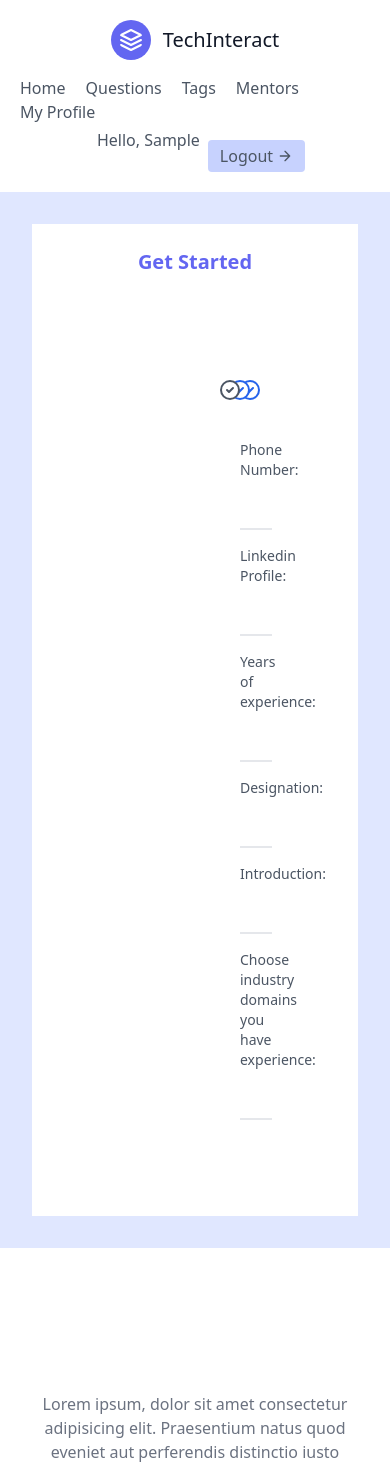
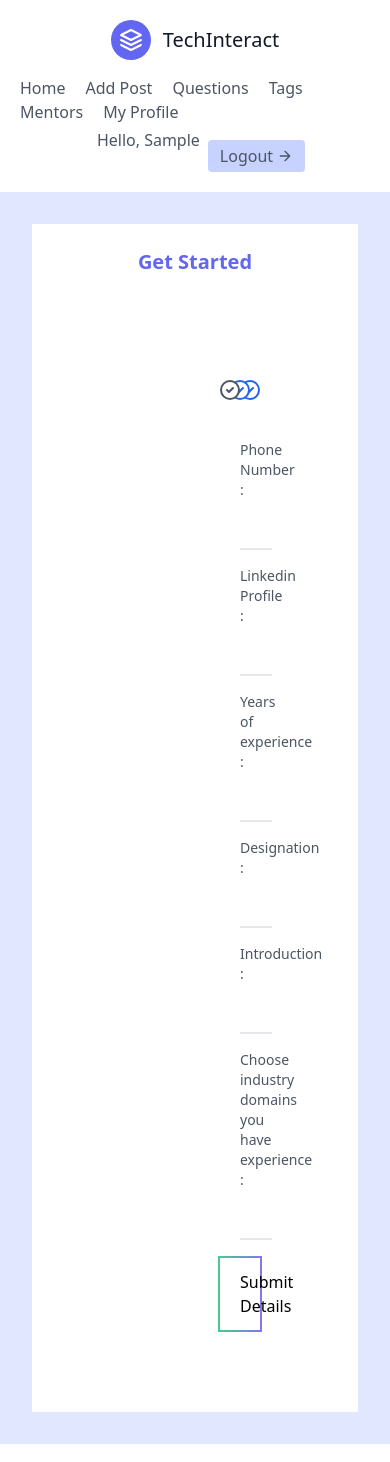
Before and after one commit to avnishbharadva/techinteract, a Django app: page /become-mentor in a window 390 px wide; the page is wider, and only the part inside the window is pictured. Shown: the top 1462 px of that part. Run offline with Django 4.2, Linux system fonts and the light colour scheme; the visitor is signed in with stand-in values (Sample User, id 1); some libraries are stand-ins or nearby versions.

Commit message:
mentor form completed

```diff
--- a/adminpanel/urls.py
+++ b/adminpanel/urls.py
@@ -4,7 +4,7 @@
 
 urlpatterns = [
     path('', views.index, name="index"),
-    path('profile', views.profile, name="profile"),
+    path('admin-profile', views.admin_profile, name="admin_profile"),
     path('table', views.table, name="table"),
     path('addtag', views.addtag, name="addtag"),
 ]
--- a/adminpanel/views.py
+++ b/adminpanel/views.py
@@ -7,7 +7,7 @@
 
     return render(request, 'adminindex.html')
 
-def profile(request):
+def admin_profile(request):
 
     return render(request, 'adminprofile.html')
 
--- a/main/urls.py
+++ b/main/urls.py
@@ -15,4 +15,5 @@
     path('profile', views.profile, name='profile'),
     path('user_points/<int:user_id>/<int:question_id>/<int:res_id>', views.user_points, name='user_points'),
     path('become-mentor', views.become_mentor, name='become_mentor'),
+    path('add_mentor_detail', views.add_mentor_detail, name="add_mentor_detail"),
 ]
--- a/main/views.py
+++ b/main/views.py
@@ -1,6 +1,6 @@
 from django.shortcuts import render,redirect,get_object_or_404
 from django.contrib import messages
-from .models import Users,Query,Response
+from .models import *
 from adminpanel.models import Tag
 from django.contrib.auth.models import User
 # from django.contrib.auth import authenticate,login,logout
@@ -9,7 +9,8 @@
 
 def index(request):
 
-    queries = Query.objects.select_related('tag','user').all()[:6]
+    # queries = Query.objects.select_related('tag','user').all()[:6]
+    queries = Query.objects.select_related('tag','user').order_by('-created_at')[:6]
     return render(request, 'index.html', {'queries':queries})
 
 def register(request):
@@ -120,20 +121,23 @@
 def add_response(request):
 
     if request.method == 'POST':
-        user = request.user.id
+        user_id = request.user.id
         query = request.POST['query']
         response = request.POST['response']
         query_id = request.POST['query']
         query = Query.objects.get(id=query_id)
         # print(user)
+        user = Users.objects.get(id=user_id)
+        old_response_counter = user.total_response
+        new_response_counter = old_response_counter + 1
+        user.total_response = new_response_counter
+        user.save()
         # print(query)
-        res = Response.objects.create(user_id=user,query_id=query.id,response=response)
+        res = Response.objects.create(user_id=user_id,query_id=query.id,response=response)
         # print(res)
         return redirect(f'/question/{query_id}')
     else:
         print("Nothing")
-        # tags = Tag.objects.all()
-        # return render(request, 'add_post.html',{'tags':tags})
 
 def profile(request):
 
@@ -152,7 +156,27 @@
         response.is_verified = True
         user.save()
         response.save()
+
     return redirect(f'/question/{question_id}')
 
 def become_mentor(request):
     return render(request, 'mentor_form.html')
+
+def add_mentor_detail(request):
+
+    if request.method == 'POST':
+        user_id = request.user.id
+        phone_number = request.POST['phone_number']
+        linkedin_profile = request.POST['linkedin_profile']
+        experience = request.POST['experience']
+        designation = request.POST['designation']
+        introduction = request.POST['introduction']
+        domains = request.POST['domains']
+
+        mentor = Mentor.objects.create(user_id=user_id,phone_number=phone_number,linkedin_profile=linkedin_profile,experience=experience,designation=designation,introduction=introduction,domains=domains)
+
+        user = Users.objects.get(id=user_id)
+        user.is_mentor = True
+        user.save()
+
+        return redirect('profile')
--- a/templates/base.html
+++ b/templates/base.html
@@ -19,6 +19,11 @@
       <div class="container mx-auto flex flex-wrap p-5 flex-col md:flex-row items-center sticky">
         <nav class="flex lg:w-2/5 flex-wrap items-center text-base md:ml-auto">
           <a class="mr-5 hover:text-gray-900" href="/">Home</a>
+
+          {% if user.is_authenticated %}
+            <a class="mr-5 hover:text-gray-900" href="/add-post">Add Post</a>
+          {% endif %}
+
           <a class="mr-5 hover:text-gray-900" href="/questions">Questions</a>
           <a class="mr-5 hover:text-gray-900" href="/tags">Tags</a>
           <a class="mr-5 hover:text-gray-900">Mentors</a>
--- a/templates/index.html
+++ b/templates/index.html
@@ -97,11 +97,11 @@
 
             <div class="mt-4 flex flex-wrap gap-1">
               <span class="whitespace-nowrap rounded-full bg-purple-100 px-2.5 py-0.5 text-xs text-purple-600">
-                {{query.user.username}}
+                By : {{query.user.username}}
               </span>
 
               <span class="whitespace-nowrap rounded-full bg-purple-100 px-2.5 py-0.5 text-xs text-purple-600">
-                {{query.tag.tag_name}}
+                Tag : {{query.tag.tag_name}}
               </span>
             </div>
           </div>
--- a/templates/mentor_form.html
+++ b/templates/mentor_form.html
@@ -1,6 +1,22 @@
 {% extends 'base.html' %}
 
 {% block content %}
+
+<style>
+    .gradient-border {
+      /* background: linear-gradient(to right, #ff7e5f, #feb47b); */
+      border: 2px solid transparent;
+      color: #000;
+      border-radius: 4px;
+      border-image: linear-gradient(to right, #48CB90, #8675ED);
+      border-image-slice: 1;
+    }
+
+    .gradient-border:hover {
+      background: #6575F1;
+      color: #fff;
+    }
+  </style>
 
 <div class="p-8 bg-indigo-100 ">
     <div class="container bg-white p-4">
@@ -75,38 +91,44 @@
                 </div>
             </div>
 
-            <form action="" method="post" class="mt-12">
+            <form action="add_mentor_detail" method="post" class="mt-12">
                 {% csrf_token %}
                 <div class="mb-4">
-                    <label for="name" class="block text-gray-600 text-sm font-medium mb-2">Phone Number:</label>
-                    <input type="text" id="name" name="query" required
+                    <label for="phone_number" class="block text-gray-600 text-sm font-medium mb-2">Phone Number : </label>
+                    <input type="text" id="phone_number" name="phone_number" required
                            class="w-full px-4 py-2 border-b-2 focus:outline-none focus:border-indigo-600" autocomplete="off">
                 </div>
                 <div class="mb-4">
-                    <label for="name" class="block text-gray-600 text-sm font-medium mb-2">Linkedin Profile:</label>
-                    <input type="text" id="name" name="query" required
+                    <label for="linkedin_profile" class="block text-gray-600 text-sm font-medium mb-2">Linkedin Profile : </label>
+                    <input type="text" id="linkedin_profile" name="linkedin_profile" required
                            class="w-full px-4 py-2 border-b-2 focus:outline-none focus:border-indigo-600" autocomplete="off">
                 </div>
                 <div class="mb-4">
-                    <label for="name" class="block text-gray-600 text-sm font-medium mb-2">Years of experience:</label>
-                    <input type="text" id="name" name="query" required
+                    <label for="experience" class="block text-gray-600 text-sm font-medium mb-2">Years of experience : </label>
+                    <input type="text" id="experience" name="experience" required
                            class="w-full px-4 py-2 border-b-2 focus:outline-none focus:border-indigo-600" autocomplete="off">
                 </div>
                 <div class="mb-4">
-                    <label for="name" class="block text-gray-600 text-sm font-medium mb-2">Designation:</label>
-                    <input type="text" id="name" name="query" required
+                    <label for="designation" class="block text-gray-600 text-sm font-medium mb-2">Designation : </label>
+                    <input type="text" id="designation" name="designation" required
                            class="w-full px-4 py-2 border-b-2 focus:outline-none focus:border-indigo-600" autocomplete="off">
                 </div>
                 <div class="mb-4">
-                    <label for="name" class="block text-gray-600 text-sm font-medium mb-2">Introduction:</label>
-                    <input type="text" id="name" name="query" required
+                    <label for="introduction" class="block text-gray-600 text-sm font-medium mb-2">Introduction : </label>
+                    <input type="text" id="introduction" name="introduction" required
                            class="w-full px-4 py-2 border-b-2 focus:outline-none focus:border-indigo-600" autocomplete="off">
                 </div>
                 <div class="mb-4">
-                    <label for="name" class="block text-gray-600 text-sm font-medium mb-2">Choose industry domains you have experience:</label>
-                    <input type="text" id="name" name="query" required
+                    <label for="domains" class="block text-gray-600 text-sm font-medium mb-2">Choose industry domains you have experience : </label>
+                    <input type="text" id="domains" name="domains" required
                            class="w-full px-4 py-2 border-b-2 focus:outline-none focus:border-indigo-600" autocomplete="off">
                 </div>
+                <div class="mt-4 flex justify-center items-center">
+                    <button type="submit"
+                      class="inline-block w-full rounded-lg gradient-border px-5 py-3 font-medium text-white sm:w-auto hover:bg-gradient-to-r hover:bg-indigo-500 transition  hover:border-0">
+                      Submit Details
+                    </button>
+                  </div>
             </form>
         </div>
     </div>
--- a/templates/question_detail.html
+++ b/templates/question_detail.html
@@ -121,6 +121,8 @@
 
 
     <!-- Your Answer Form -->
+
+    {% if user.is_authenticated %}
     <div class="bg-white p-4 rounded shadow">
       <h2 class="text-xl font-semibold mb-4">Your Answer</h2>
       <form action="/add_response" method="post">
@@ -133,6 +135,8 @@
           Answer</button>
       </form>
     </div>
+    {% endif %}
+
 
   </div>
 </section>
```
Also changed, not shown: main/models.py (+12 -0 lines), templates/my_profile.html (+7 -2 lines), main/migrations/0007_users_total_response.py (added), main/migrations/0008_mentor.py (added), main/migrations/0009_alter_mentor_experience_alter_mentor_phone_number.py (added), main/migrations/0010_alter_mentor_introduction_and_more.py (added), main/migrations/0011_alter_mentor_phone_number.py (added), main/migrations/0012_alter_mentor_introduction.py (added), main/migrations/0013_users_is_mentor.py (added).
